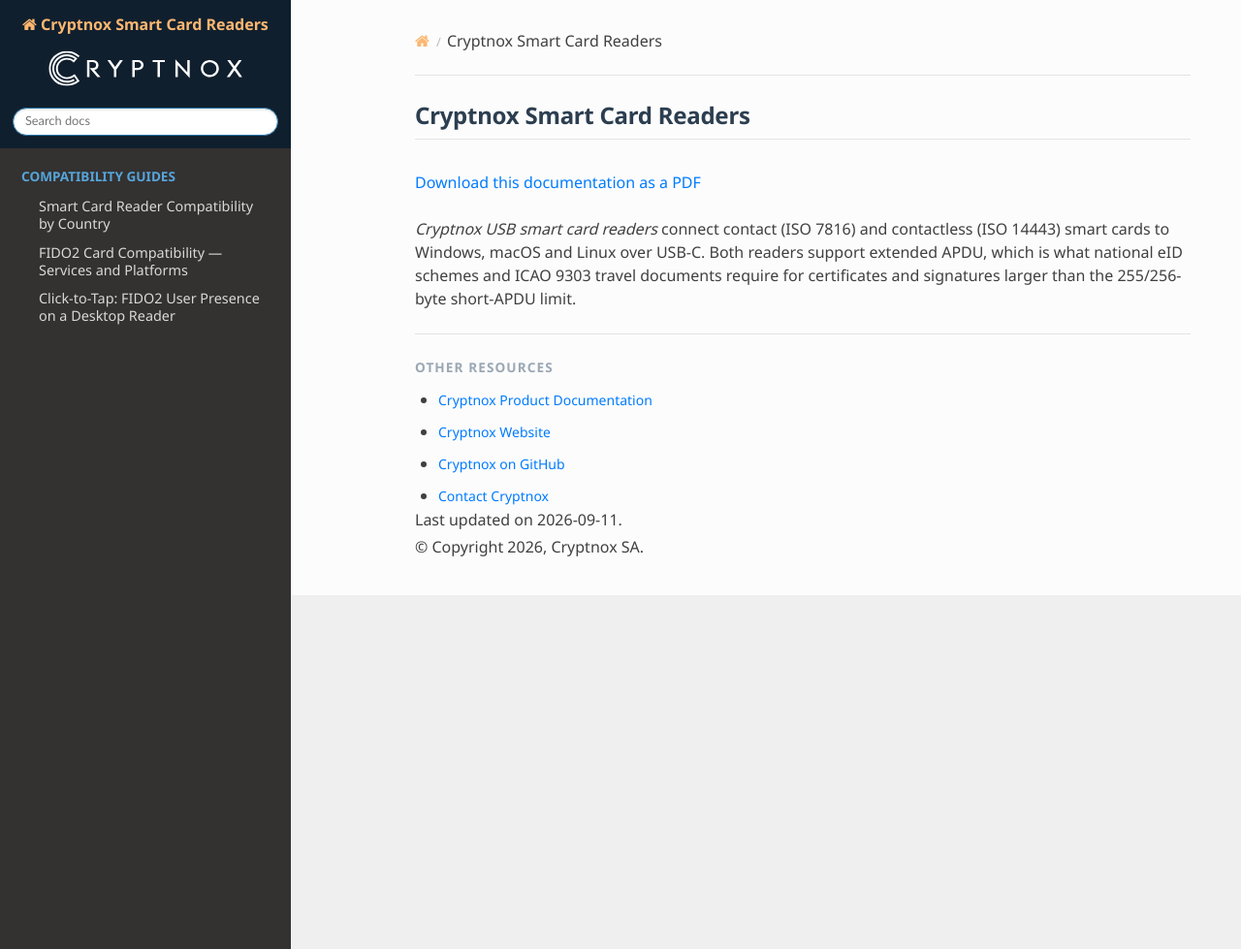
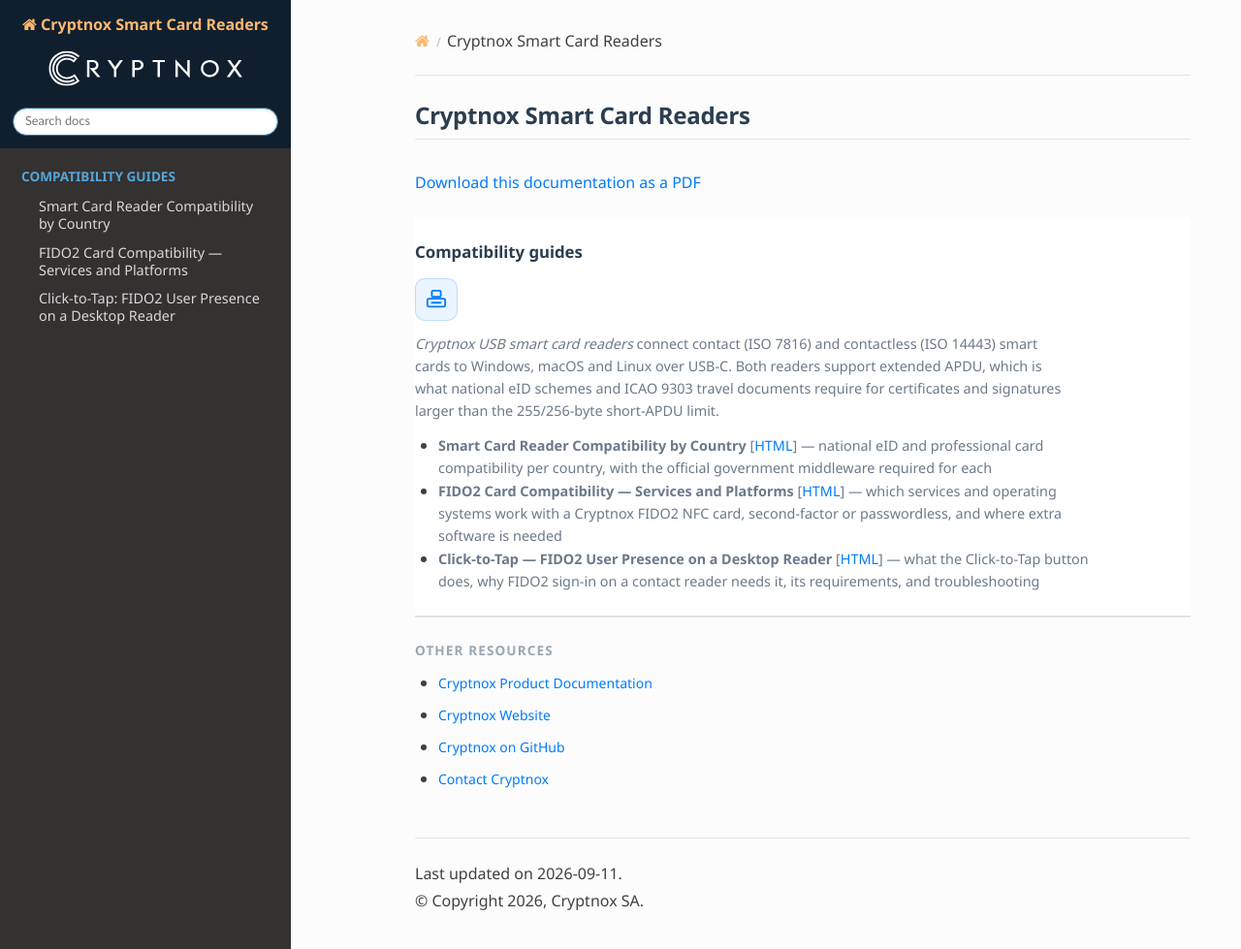
Before and after one commit to embarquech/cryptnox-readers, a Sphinx documentation site: the page built from docs/source/index.rst, in a window 1280 px wide and 979 px high. Shown: the whole window at 97% size. Built offline with Sphinx 7.4.7 and the Read the Docs theme 3.1.0, drawn with Linux system fonts in a browser that asks for light colours.

Commit message:
Match the readers index to the docs hub and rename two headings
The index now uses the hub card layout (icon, grey text, article
list) and the hub's closing separator above the footer. The copied
hub CSS styles only the hub's own section ids and hides every
toctree, so the index had dark body text, no footer bar and no
article links in the page body.

Rename "The two readers" to "Reader specifications" and "What these
cards cannot do" to "Limitations".

Co-Authored-By: Claude Opus 5 <noreply@anthropic.com>

```diff
--- a/docs/source/_static/custom.css
+++ b/docs/source/_static/custom.css
@@ -286,3 +286,57 @@ a.headerlink { display: none; }
     color: #0056b3 !important;
     text-decoration: underline;
 }
+
+/* ── Readers landing page ─────────────────────────────────────────────── */
+/* Everything above is the docs hub's custom.css verbatim. The hub card rules
+   key on the hub's own section ids, so the one card on this index gets the
+   same values here. Keep them in step with the card rules above. */
+#cryptnox-smart-card-readers > hr {
+    display: none;
+}
+
+#compatibility-guides {
+    background: #fff;
+    border-bottom: 1px solid #e1e4e5;
+    padding: 1.5rem 0;
+    display: flex;
+    flex-direction: column;
+    gap: 0.5rem;
+    position: relative;
+}
+
+#compatibility-guides h2 {
+    font-size: 1.05rem;
+    font-weight: 700;
+    color: #2c3e50;
+    border-bottom: none;
+    padding-bottom: 0;
+    margin-bottom: 0;
+}
+
+#compatibility-guides p {
+    color: #6b7a8a;
+    font-size: 0.9rem;
+    line-height: 1.6;
+    margin-bottom: 0;
+    max-width: 680px;
+}
+
+#compatibility-guides ul {
+    list-style: disc !important;
+    padding-left: 1.5rem !important;
+    margin-left: 0 !important;
+    margin-top: 0.25rem;
+    margin-bottom: 0;
+}
+
+#compatibility-guides ul li {
+    list-style: disc !important;
+    margin-left: 0 !important;
+    margin: 0;
+}
+
+#compatibility-guides ul li p {
+    margin: 0;
+    color: #6b7a8a;
+}
--- a/docs/source/fido2-compatibility.rst
+++ b/docs/source/fido2-compatibility.rst
@@ -192,8 +192,8 @@ Two related consequences worth stating plainly:
   same as passwordless support, and individual server implementations of CTAP1 vary.
 
 
-What these cards cannot do
-==========================
+Limitations
+===========
 
 * **Passwordless everywhere.** These are **MFA-first**: a hardware second factor on top of
   a password. Passwordless works only where a service has explicitly enabled FIDO2-only
--- a/docs/source/index.rst
+++ b/docs/source/index.rst
@@ -9,18 +9,41 @@ Cryptnox Smart Card Readers
 
 `Download this documentation as a PDF <https://docs.cryptnox.com/cryptnox-readers/cryptnox-readers.pdf>`__
 
+
+Compatibility guides
+====================
+
+.. raw:: html
+
+   <div class="card-icon">
+     <svg viewBox="0 0 24 24" fill="none" stroke="currentColor" stroke-width="2" stroke-linecap="round" stroke-linejoin="round">
+       <rect x="7" y="2" width="10" height="7" rx="1"/>
+       <rect x="2" y="11" width="20" height="9" rx="2"/>
+       <line x1="7" y1="15.5" x2="17" y2="15.5"/>
+     </svg>
+   </div>
+
 *Cryptnox USB smart card readers* connect contact (ISO 7816) and contactless (ISO 14443)
 smart cards to Windows, macOS and Linux over USB-C. Both readers support extended APDU,
 which is what national eID schemes and ICAO 9303 travel documents require for certificates
 and signatures larger than the 255/256-byte short-APDU limit.
 
+* **Smart Card Reader Compatibility by Country** [`HTML <https://docs.cryptnox.com/cryptnox-readers/reader-compatibility.html>`__] — national eID and professional card compatibility per country, with the official government middleware required for each
+* **FIDO2 Card Compatibility — Services and Platforms** [`HTML <https://docs.cryptnox.com/cryptnox-readers/fido2-compatibility.html>`__] — which services and operating systems work with a Cryptnox FIDO2 NFC card, second-factor or passwordless, and where extra software is needed
+* **Click-to-Tap — FIDO2 User Presence on a Desktop Reader** [`HTML <https://docs.cryptnox.com/cryptnox-readers/click-to-tap.html>`__] — what the Click-to-Tap button does, why FIDO2 sign-in on a contact reader needs it, its requirements, and troubleshooting
+
 .. toctree::
+   :hidden:
    :maxdepth: 1
    :caption: Compatibility guides
 
    reader-compatibility
    fido2-compatibility
    click-to-tap
+
+
+-------------------------
+
 
 Other resources
 ===============
@@ -29,3 +52,9 @@ Other resources
 * `Cryptnox Website <https://www.cryptnox.com>`_
 * `Cryptnox on GitHub <https://github.com/cryptnox>`_
 * `Contact Cryptnox <https://cryptnox.com/contact/>`_
+
+|
+
+-------------------------
+
+..
--- a/docs/source/reader-compatibility.rst
+++ b/docs/source/reader-compatibility.rst
@@ -30,8 +30,8 @@ common cause of a reader "not working".
    :depth: 1
 
 
-The two readers
-===============
+Reader specifications
+=====================
 
 .. list-table::
    :header-rows: 1
```
